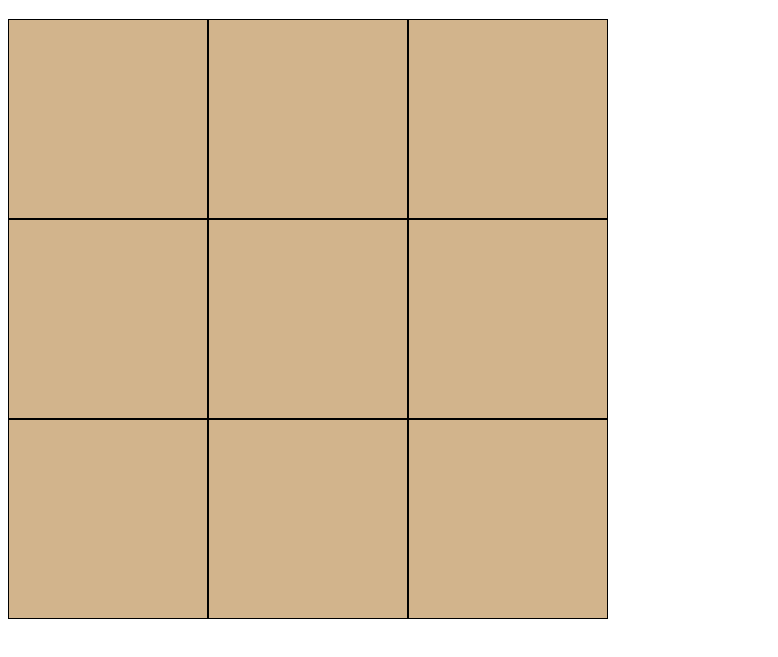
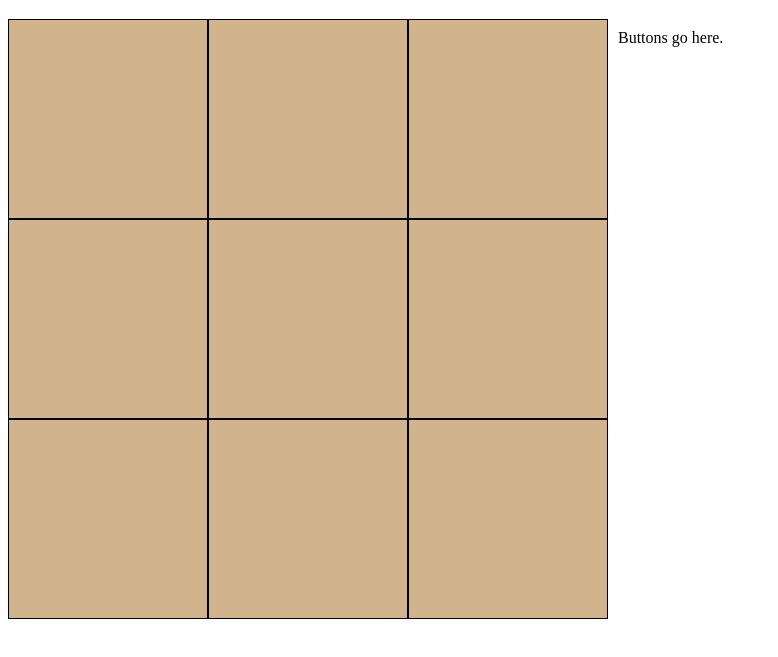
Before and after one commit to negatron29/tic-tac-toe, a plain HTML site: page index.html in a window 1280 px wide. Shown: the part 61-718 px from the top of the page, without its empty margins (0-778 px from the left). Drawn offline with Linux system fonts and the light colour scheme.

Commit message:
design changes

```diff
--- a/index.html
+++ b/index.html
@@ -12,19 +12,13 @@
 
 <body>
     <h1>Tic-Tac-Toe</h1>
-    <div id="board">
-        <!--
-            <div id="1" class="gamespace"></div>
-            <div id="2" class="gamespace"></div>
-            <div id="3" class="gamespace"></div>
-            <div id="4" class="gamespace"></div>
-            <div id="5" class="gamespace"></div>
-            <div id="6" class="gamespace"></div>
-            <div id="7" class="gamespace"></div>
-            <div id="8" class="gamespace"></div>
-            <div id="9" class="gamespace"></div>
-        -->
+    <div id="masterContainer">
+        <div id="board">
 
+        </div>
+        <div id="buttonHolder">
+            Buttons go here.
+        </div>
     </div>
 
   <script src="script.js"></script>
--- a/style.css
+++ b/style.css
@@ -1,4 +1,17 @@
-div {
+#masterContainer {
+    display: flex;
+    flex-direction: row;
+    flex-wrap: wrap;
+    width: 1000px;
+    height: 600px;
+}
+
+#buttonHolder {
+    padding: 10px;
+}
+
+
+#board {
     display: flex;
     flex-direction: row;
     flex-wrap: wrap;
```
